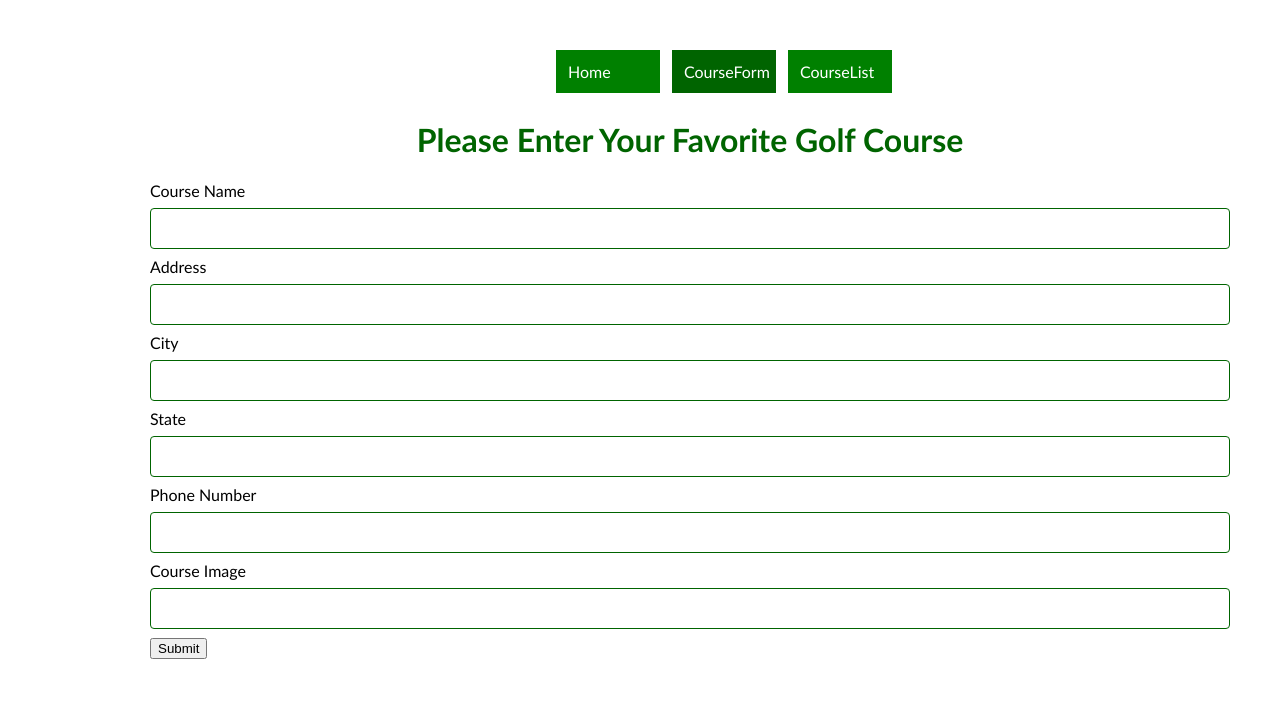
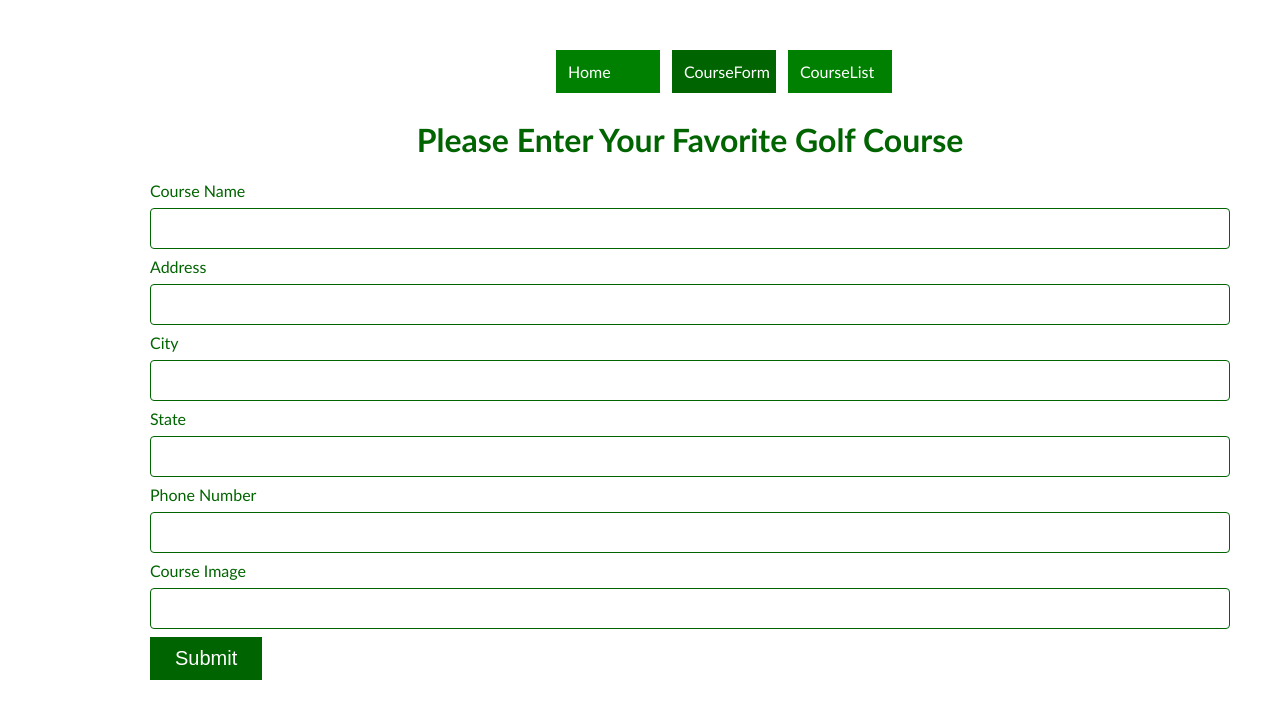
Before and after one commit to craigjford/react-cjf-final-project, a React (Create React App) app: page /courseform in a window 1280 px wide. Shown: the top 718 px of the page. Built offline with nearby package versions, Linux system fonts and the light colour scheme; data requests are answered from the project's data file.

Commit message:
Courseform CSS - got all input fileds to line-up

```diff
--- a/src/components/CourseForm.js
+++ b/src/components/CourseForm.js
@@ -51,7 +51,7 @@ function CourseForm({ onFormSubmit }) {
     <div>
       <h1 className="formheader">Please Enter Your Favorite Golf Course</h1>
       <form className="course-form" onSubmit={handleSubmit}>
-        <label htmlFor="courseName">Course Name  </label>
+        <label id="formlabel" htmlFor="courseName">Course Name  </label>
           <input
             type="text"
             id="input-field"
@@ -60,7 +60,7 @@ function CourseForm({ onFormSubmit }) {
             onChange={handleChange}
             value={formData.courseName}
           />
-        <label htmlFor="address">Address </label>
+        <label id="formlabel" htmlFor="address">Address </label>
           <input
             type="text"
             id="input-field"
@@ -69,7 +69,7 @@ function CourseForm({ onFormSubmit }) {
             onChange={handleChange}
             value={formData.address}
           />
-        <label htmlFor="city">City </label>
+        <label id="formlabel" htmlFor="city">City </label>
           <input
             type="text"
             id="input-field"
@@ -78,7 +78,7 @@ function CourseForm({ onFormSubmit }) {
             onChange={handleChange}
             value={formData.city}
           />
-        <label htmlFor="state">State </label>
+        <label id="formlabel" htmlFor="state">State </label>
           <input
             type="text"
             id="input-field"
@@ -87,7 +87,7 @@ function CourseForm({ onFormSubmit }) {
             onChange={handleChange}
             value={formData.state}
           />
-        <label htmlFor="phoneNumber">Phone Number </label>
+        <label id="formlabel" htmlFor="phoneNumber">Phone Number </label>
           <input
             type="text"
             id="input-field"
@@ -96,7 +96,7 @@ function CourseForm({ onFormSubmit }) {
             onChange={handleChange}
             value={formData.phoneNumber}
           />
-        <label htmlFor="course_url">Course Image </label>
+        <label id="formlabel" htmlFor="course_url">Course Image </label>
           <input
             type="text"
             id="input-field"
@@ -105,7 +105,7 @@ function CourseForm({ onFormSubmit }) {
             value={formData.course_url}
             onChange={handleChange}
           />
-        <button type="submit">Submit</button>
+        <button type="submit" className="submitbtn">Submit</button>
       </form>
     </div>
   );
--- a/src/index.css
+++ b/src/index.css
@@ -89,3 +89,17 @@ li {
     border-radius: 4px;
     box-sizing: border-box;
 }
+
+#formlabel {
+    color: darkgreen;
+}
+
+.submitbtn {
+    background-color: darkgreen;
+    border: none;
+    color: white;
+    padding: 10px 25px;
+    text-align: center;
+    font-size: 20px;
+    margin: 25px, 0px, 25px, 100px;
+}
```
